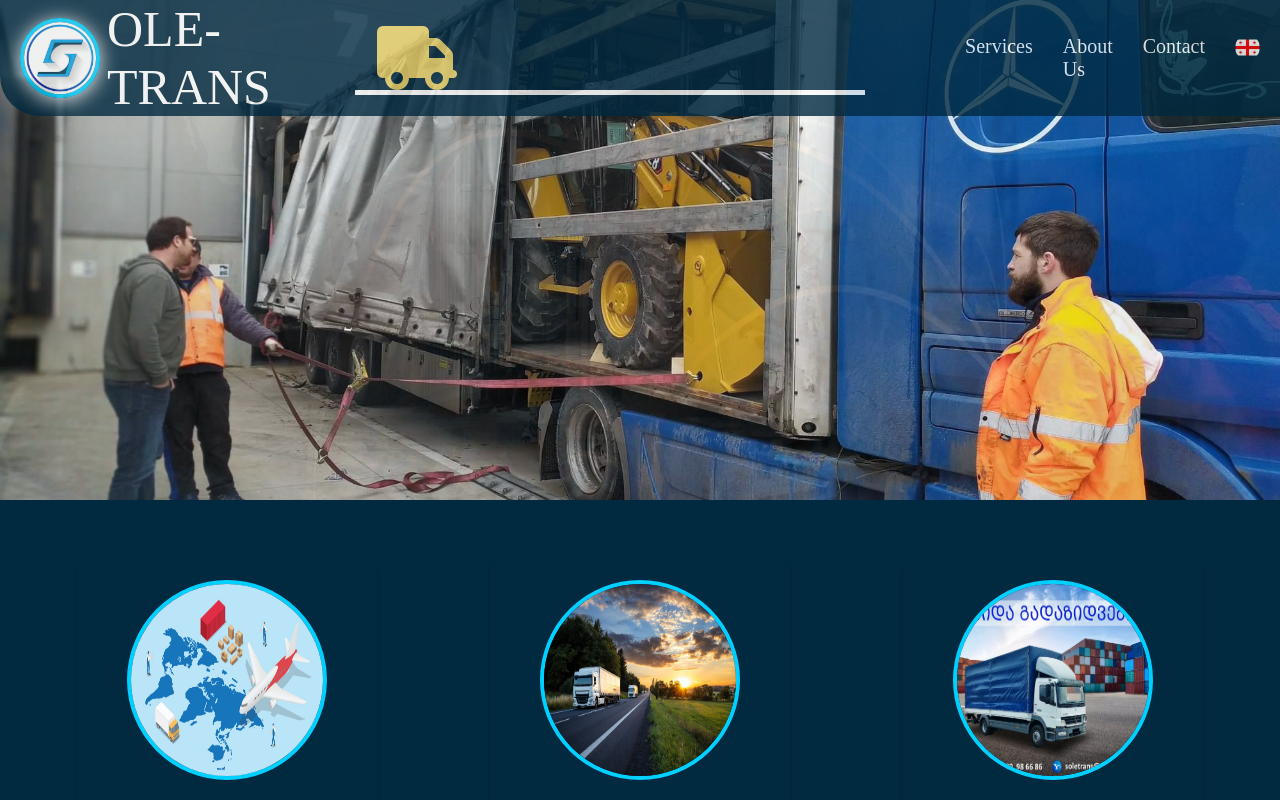
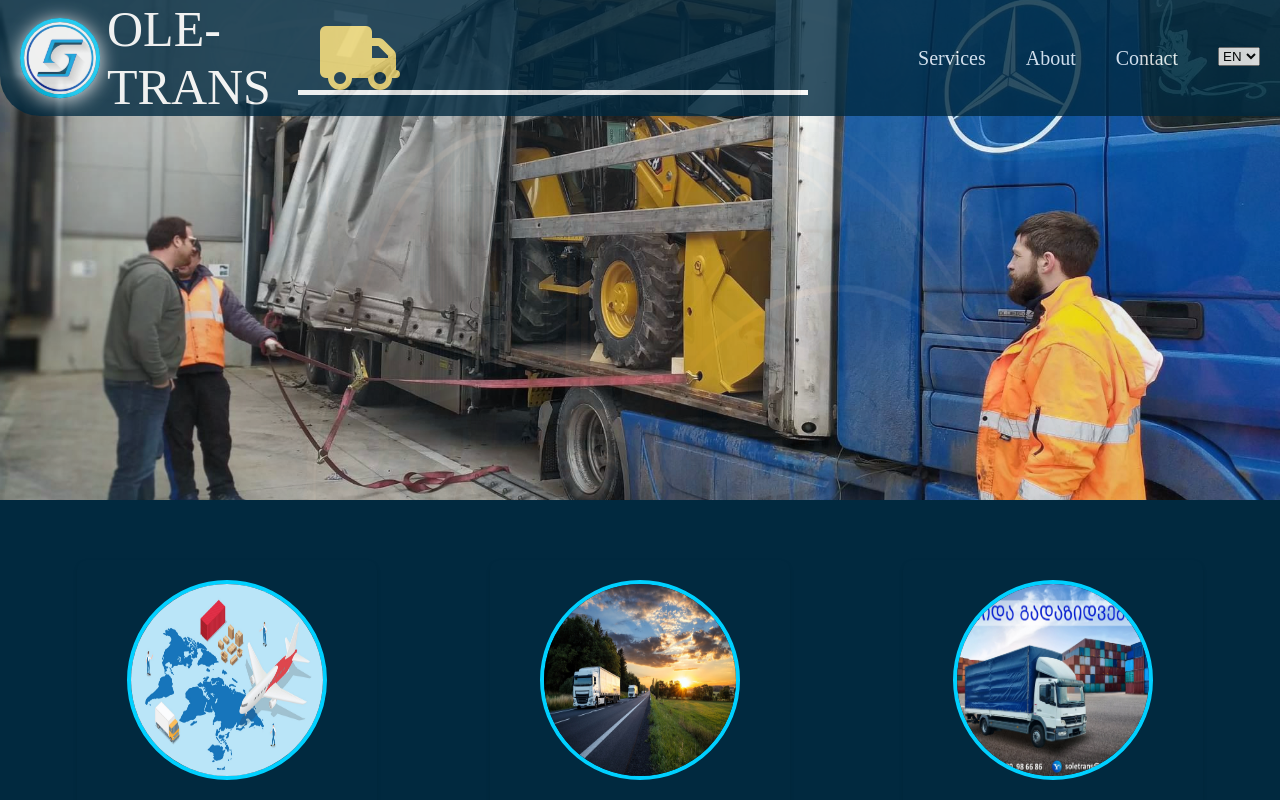
Before and after one commit to bagi24/sole-trans.com, a React (Create React App) app: page / in a window 1280 px wide. Shown: the top 800 px of the page. Built offline with nearby package versions, Linux system fonts and the light colour scheme.

Commit message:
create Context APi for language changes and added this functionality and translate only header navigation text

```diff
--- a/src/components/header/Header.jsx
+++ b/src/components/header/Header.jsx
@@ -7,19 +7,27 @@ import GeFlag from "../../assets/sole/GE-Georgia-Flag-icon.png";
 import EnFlag from "../../assets/sole/EN-English.jpg";
 import RuFlag from "../../assets/sole/RU-Russia.png";
 
-const Header = () => {
+import { useLanguage } from "../../pages/HomePage";
+
+const Header = ({ onLanguageChange }) => {
   const [isHovered, setIsHovered] = useState(false);
   const [isHoveredAbout, setIsHoveredAbout] = useState(false);
   const [isHoveredFlag, setIsHoveredFlag] = useState(false);
   const [active, setActive] = useState(false);
 
-  const openModal = () => {
-    setActive(true);
+  const { language, languages } = useLanguage();
+
+  const handleChange = (e) => {
+    onLanguageChange(e.target.value);
   };
 
-  const closeModal = () => {
-    setActive(false);
-  };
+  // const openModal = () => {
+  //   setActive(true);
+  // };
+
+  // const closeModal = () => {
+  //   setActive(false);
+  // };
 
   return (
     <header className="header">
@@ -38,24 +46,34 @@ const Header = () => {
               onMouseEnter={() => setIsHovered(true)}
               onMouseLeave={() => setIsHovered(false)}
             >
-              <Link to="/services">Services</Link>
+              <Link to="/services"> {languages[language].Services} </Link>
             </li>
             <li
               onMouseEnter={() => setIsHoveredAbout(true)}
               onMouseLeave={() => setIsHoveredAbout(false)}
             >
-              <Link to="/about">About Us</Link>
+              <Link to="/about"> {languages[language].About}</Link>
             </li>
             <li>
-              <Link to="/contact">Contact</Link>
+              <Link to="/contact">{languages[language].Contact}</Link>
             </li>
-            <li
+            {/* <li
               onMouseEnter={() => setIsHoveredFlag(true)}
               onMouseLeave={() => setIsHoveredFlag(false)}
             >
-              <Link to="/en">
+              <Link to="/Ge">
                 <img className="GeFlag" src={GeFlag} alt="" />
               </Link>
+            </li> */}
+            <li class="custom-select">
+              <select
+                id="languageSelect"
+                value={language}
+                onChange={handleChange}
+              >
+                <option value="ru">RU </option>
+                <option value="en">EN</option>
+              </select>
             </li>
           </ul>
         </nav>
@@ -67,16 +85,16 @@ const Header = () => {
           onMouseLeave={() => setIsHovered(false)}
         >
           <Link className="link-style" to="/services/international">
-            <li>საერთაშორისო </li>
+            <li>{languages[language].International}</li>
           </Link>
           <Link className="link-style" to="/services/terrestrial">
-            <li>სახმელეთო</li>
+            <li>{languages[language].Ground}</li>
           </Link>
           <Link className="link-style" to="/services/internal">
-            <li>შიდა</li>
+            <li>{languages[language].Internal}</li>
           </Link>
           <Link className="link-style" to="/services/broker">
-            <li>საბროკერო</li>
+            <li>{languages[language].Brokerage}</li>
           </Link>
         </ul>
       )}
@@ -88,32 +106,32 @@ const Header = () => {
           onMouseLeave={() => setIsHoveredAbout(false)}
         >
           <Link className="link-style" to="/aboutUs/history">
-            <li>ისტორია </li>
+            <li>{languages[language].History} </li>
           </Link>
           <Link className="link-style" to="/aboutUs/partners">
-            <li>პარტნიორები</li>
+            <li>{languages[language].Partners}</li>
           </Link>
         </ul>
       )}
 
-      {isHoveredFlag && (
+      {/* {isHoveredFlag && (
         <ul
           className="optionalFlag"
           onMouseEnter={() => setIsHoveredFlag(true)}
           onMouseLeave={() => setIsHoveredFlag(false)}
         >
-          <Link className="link-style" to="/blog">
+          <Link className="link-style" to="/En">
             <li>
               <img className="flag" src={EnFlag} alt="" />
             </li>
           </Link>
-          <Link className="link-style" to="/blog">
+          <Link className="link-style" to="/Ru">
             <li>
               <img className="flag" src={RuFlag} alt="" />
             </li>
           </Link>
         </ul>
-      )}
+      )} */}
     </header>
   );
 };
--- a/src/components/header/header.css
+++ b/src/components/header/header.css
@@ -150,7 +150,7 @@
 }
 
 .nav-menu li {
-  margin-left: 30px;
+  margin-left: 40px;
   position: relative;
 }
 
--- /dev/null
+++ b/src/contextApi/LanguageContext.js
@@ -0,0 +1,3 @@
+import React, { createContext } from "react";
+
+export const LanguageContext = createContext();
--- /dev/null
+++ b/src/contextApi/LanguageData.js
@@ -0,0 +1,24 @@
+export const languages = {
+  en: {
+    Services: "Services",
+    About: "About",
+    Contact: "Contact",
+    International: "International",
+    Ground: "Ground",
+    Internal: "Internal",
+    Brokerage: "Brokerage",
+    History: "History",
+    Partners: "Partners",
+  },
+  ru: {
+    Services: "Сервис",
+    About: "Нас",
+    Contact: "Контакт",
+    International: "Международный",
+    Ground: "Наземный",
+    Internal: "Внутреннее",
+    Brokerage: "брокерская",
+    History: "История",
+    Partners: "партнеры",
+  },
+};
--- a/src/pages/HomePage.js
+++ b/src/pages/HomePage.js
@@ -1,4 +1,8 @@
 import React from "react";
+
+import { useContext, useState } from "react";
+import { LanguageContext } from "../contextApi/LanguageContext";
+import { languages } from "../contextApi/LanguageData";
 
 import Header from "../components/header/Header";
 import Services from "../components/services/Services";
@@ -6,16 +10,26 @@ import AditionalService from "../components/aditionalService/AditionalService";
 import Gallery from "../components/gallery/Gallery";
 import Footer from "../components/footer/Footer";
 
+export const useLanguage = () => useContext(LanguageContext);
+
 const HomePage = () => {
+  const [language, setLanguage] = useState("en");
+
+  const handleLanguageChange = (selectedLanguage) => {
+    setLanguage(selectedLanguage);
+  };
+
   return (
     <div className="app">
-      <Header />
+      <LanguageContext.Provider value={{ language, languages }}>
+        <Header onLanguageChange={handleLanguageChange} />
         <main>
           <Services />
           <AditionalService />
           <Gallery />
         </main>
         <Footer />
+      </LanguageContext.Provider>
     </div>
   );
 };
```
Lines whose indentation alone changed are shown as unchanged.
